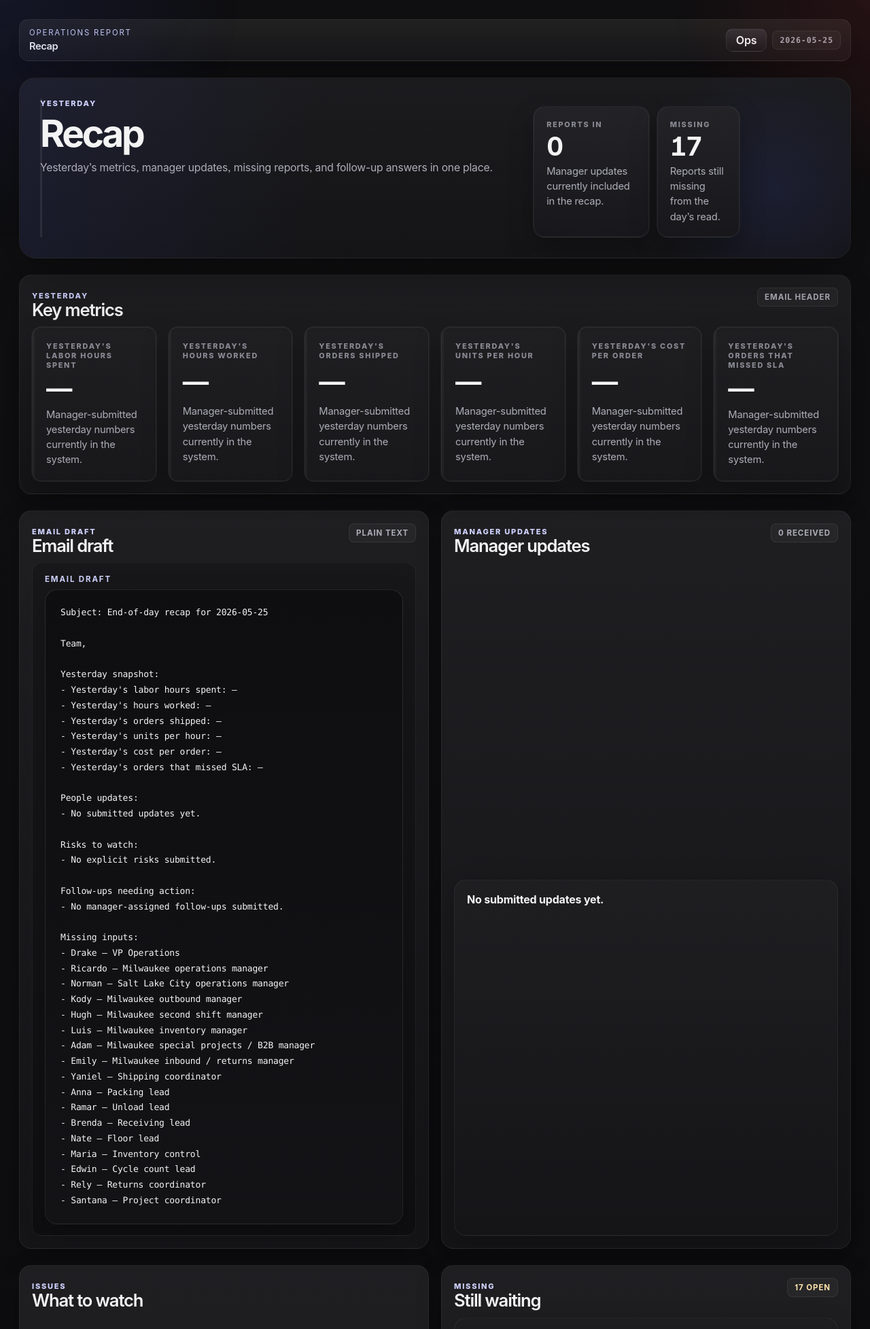
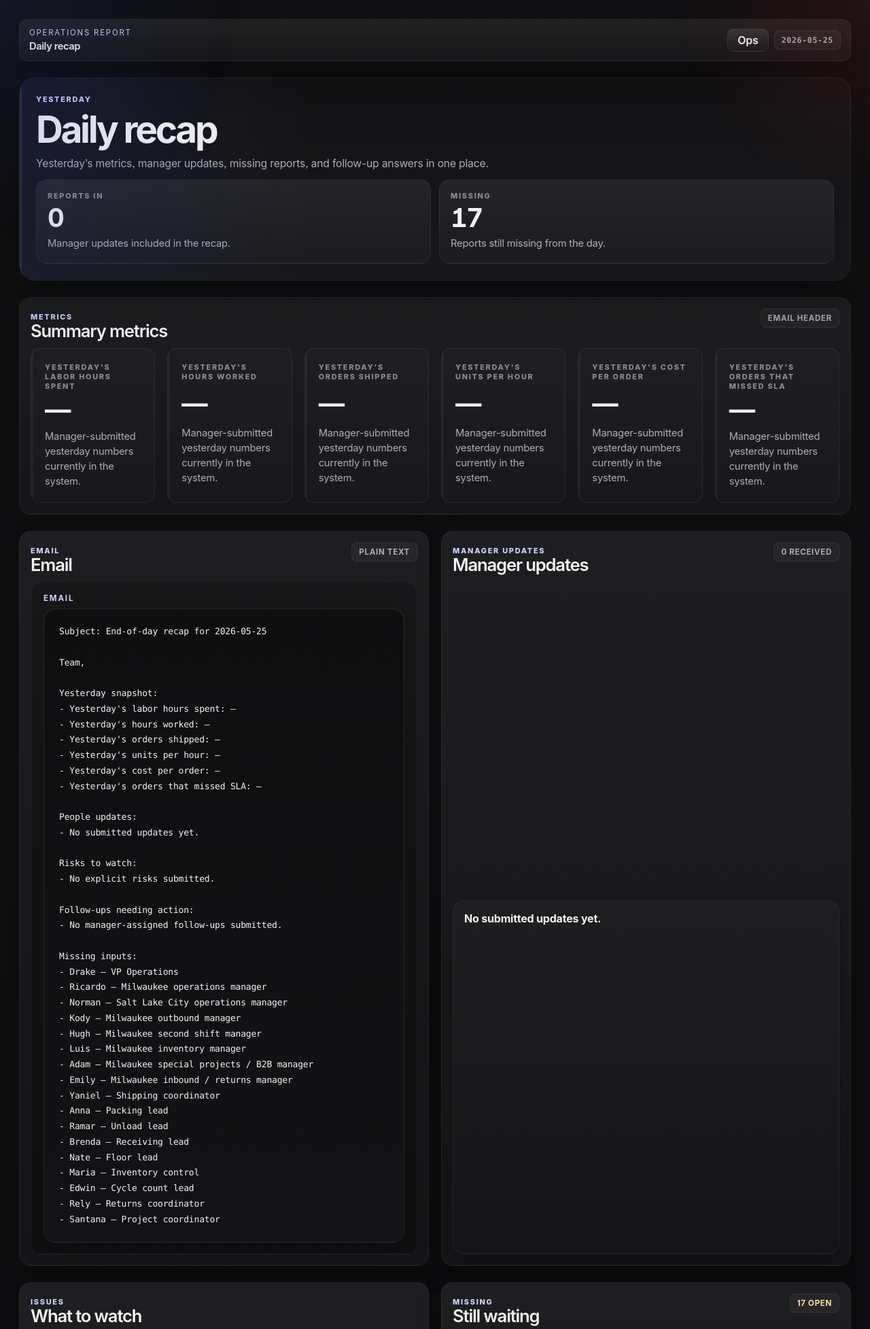
Before and after one commit to crootrabot-cpu/warehouse-shiftflow-input-ui, a FastAPI app: page /recap in a window 1280 px wide. Shown: the top 1955 px of the page at 68% size. Run offline with FastAPI, Linux system fonts and the light colour scheme; data comes from the database, SQL or seed files in the repository; data that the repository does not hold is empty.

Commit message:
feat: flatten ops dashboard and recap surfaces

```diff
--- a/templates/base.html
+++ b/templates/base.html
@@ -148,11 +148,11 @@
         justify-content: space-between;
         gap: var(--space-4);
         padding: 12px 14px;
-        border-radius: 18px;
-        background: linear-gradient(180deg, rgba(11, 14, 20, 0.94), rgba(8, 10, 15, 0.98));
+        border-radius: 14px;
+        background: rgba(11, 13, 18, 0.96);
         border: 1px solid rgba(255, 255, 255, 0.06);
-        box-shadow: 0 10px 28px rgba(0, 0, 0, 0.22);
-        backdrop-filter: blur(12px);
+        box-shadow: none;
+        backdrop-filter: none;
       }
 
       .brand-lockup {
@@ -190,11 +190,11 @@
         justify-content: center;
         min-height: 28px;
         padding: 0 10px;
-        border-radius: 999px;
+        border-radius: 8px;
         border: 1px solid var(--line);
         font-size: 0.72rem;
-        font-weight: 750;
-        letter-spacing: 0.08em;
+        font-weight: 700;
+        letter-spacing: 0.06em;
         text-transform: uppercase;
         background: rgba(255, 255, 255, 0.02);
         color: var(--text);
@@ -268,10 +268,10 @@
       .control-strip,
       .command-band,
       .milwaukee-spine__panel {
-        background: var(--surface);
+        background: rgba(255, 255, 255, 0.015);
         border: 1px solid var(--line);
-        box-shadow: var(--shadow-1), var(--shadow-2);
-        backdrop-filter: blur(16px);
+        box-shadow: none;
+        backdrop-filter: none;
       }
 
       .hero-card,
@@ -287,21 +287,14 @@
       .wide-card { width: 100%; }
 
       .hero-card {
-        padding: clamp(22px, 3vw, 30px);
-        background: var(--surface-hero);
+        padding: clamp(20px, 2.4vw, 24px);
+        background: rgba(255, 255, 255, 0.015);
         position: relative;
         overflow: hidden;
       }
 
       .hero-card::after {
-        content: "";
-        position: absolute;
-        inset: auto -12% -34% auto;
-        width: 280px;
-        height: 280px;
-        border-radius: 50%;
-        background: radial-gradient(circle, rgba(85, 96, 201, 0.14), transparent 66%);
-        pointer-events: none;
+        display: none;
       }
 
       .hero-grid,
@@ -337,11 +330,11 @@
         display: inline-flex;
         align-items: center;
         gap: 8px;
-        color: #aeb9ff;
+        color: var(--muted-2);
         text-transform: uppercase;
-        letter-spacing: 0.18em;
-        font-size: 0.69rem;
-        font-weight: 820;
+        letter-spacing: 0.14em;
+        font-size: 0.68rem;
+        font-weight: 760;
       }
 
       .hero-subtitle {
@@ -354,8 +347,12 @@
       .hero-strip {
         display: grid;
         gap: 12px;
-        grid-template-columns: 1.4fr repeat(2, minmax(0, 1fr));
+        grid-template-columns: repeat(4, minmax(0, 1fr));
         margin-top: 12px;
+      }
+
+      .hero-strip--compact {
+        grid-template-columns: repeat(auto-fit, minmax(160px, 1fr));
       }
 
       .signal-card,
@@ -369,12 +366,12 @@
       .control-strip,
       .command-band,
       .milwaukee-spine__panel {
-        border-radius: var(--radius-md);
-        padding: 18px;
+        border-radius: 12px;
+        padding: 16px;
       }
 
       .signal-card {
-        background: linear-gradient(180deg, rgba(16, 20, 28, 0.98), rgba(10, 12, 18, 0.98));
+        background: rgba(255, 255, 255, 0.015);
         min-height: 124px;
         display: grid;
         gap: 8px;
@@ -382,10 +379,8 @@
       }
 
       .signal-card--lead {
-        background:
-          linear-gradient(180deg, rgba(18, 22, 32, 0.99), rgba(10, 12, 18, 0.99)),
-          linear-gradient(90deg, rgba(85, 96, 201, 0.14), transparent 38%);
-        border-color: rgba(124, 137, 238, 0.2);
+        background: rgba(255, 255, 255, 0.02);
+        border-color: rgba(255, 255, 255, 0.08);
       }
 
       .signal-card__label,
@@ -421,7 +416,7 @@
       .question-block {
         display: grid;
         gap: 12px;
-        background: linear-gradient(180deg, rgba(17, 21, 31, 0.94), rgba(11, 14, 22, 0.98));
+        background: rgba(255, 255, 255, 0.015);
       }
 
       .graph-grid {
@@ -442,9 +437,9 @@
         display: grid;
         gap: 12px;
         padding: 14px;
-        border-radius: 16px;
+        border-radius: 12px;
         border: 1px solid var(--line);
-        background: linear-gradient(180deg, rgba(24, 31, 46, 0.95), rgba(15, 19, 29, 0.95));
+        background: rgba(255, 255, 255, 0.015);
       }
 
       .graph-bar-card--good { border-color: rgba(105, 208, 156, 0.22); }
@@ -724,6 +719,19 @@
         gap: 8px;
       }
 
+      .dashboard-lead-row {
+        display: flex;
+        flex-wrap: wrap;
+        justify-content: space-between;
+        align-items: flex-start;
+        gap: 16px;
+      }
+
+      .dashboard-lead-actions {
+        justify-content: flex-end;
+        align-self: flex-start;
+      }
+
       .command-band {
         display: grid;
         gap: 18px;
@@ -771,8 +779,8 @@
       }
 
       .kpi-card--lead {
-        background: linear-gradient(180deg, rgba(18, 22, 32, 0.99), rgba(9, 11, 17, 0.99));
-        border-color: rgba(124, 137, 238, 0.22);
+        background: rgba(255, 255, 255, 0.02);
+        border-color: rgba(255, 255, 255, 0.08);
         min-height: 190px;
       }
 
@@ -801,7 +809,7 @@
       }
 
       .milwaukee-spine__panel {
-        background: linear-gradient(180deg, rgba(13, 17, 25, 0.99), rgba(8, 10, 15, 0.99));
+        background: rgba(255, 255, 255, 0.015);
       }
 
       .milwaukee-spine__panel--owner {
--- a/templates/recap.html
+++ b/templates/recap.html
@@ -8,7 +8,7 @@
       <header class="app-topbar">
         <div class="brand-lockup">
           <span class="brand-lockup__meta">Operations report</span>
-          <span class="brand-lockup__title">Recap</span>
+          <span class="brand-lockup__title">Daily recap</span>
         </div>
         <div class="topbar-meta topbar-nav">
           <a class="button-link button-link--small" href="/dashboard">Ops</a>
@@ -16,33 +16,33 @@
         </div>
       </header>
 
-      <section class="hero-card">
-        <div class="hero-grid hero-grid--balanced">
+      <section class="hero-card dashboard-lead-card">
+        <div class="dashboard-lead-row">
           <div class="hero-copy">
             <div class="eyebrow">Yesterday</div>
-            <h1>Recap</h1>
+            <h1>Daily recap</h1>
             <p class="hero-subtitle">Yesterday’s metrics, manager updates, missing reports, and follow-up answers in one place.</p>
           </div>
-          <div class="hero-strip">
+        </div>
+        <div class="hero-strip hero-strip--compact">
           <article class="signal-card">
             <span class="signal-card__label">Reports in</span>
             <strong class="signal-card__value">{{ recap.submitted|length }}</strong>
-              <p class="signal-card__detail">Manager updates currently included in the recap.</p>
+            <p class="signal-card__detail">Manager updates included in the recap.</p>
           </article>
           <article class="signal-card">
             <span class="signal-card__label">Missing</span>
             <strong class="signal-card__value">{{ recap.missing|length }}</strong>
-              <p class="signal-card__detail">Reports still missing from the day’s read.</p>
+            <p class="signal-card__detail">Reports still missing from the day.</p>
           </article>
-          </div>
         </div>
       </section>
 
       <article class="question-block">
         <div class="panel-header">
           <div>
-            <div class="eyebrow">Yesterday</div>
-            <h2>Key metrics</h2>
+              <div class="eyebrow">Metrics</div>
+              <h2>Summary metrics</h2>
           </div>
           <span class="meta-chip meta-chip--subtle">email header</span>
         </div>
@@ -61,13 +61,13 @@
         <article class="question-block">
           <div class="panel-header">
             <div>
-              <div class="eyebrow">Email draft</div>
-              <h2>Email draft</h2>
+              <div class="eyebrow">Email</div>
+              <h2>Email</h2>
             </div>
             <span class="meta-chip meta-chip--subtle">plain text</span>
           </div>
           <div class="command-note">
-            <span class="command-note__label">Email draft</span>
+            <span class="command-note__label">Email</span>
             <div class="report-answer-card" data-ui="email-draft" style="padding: 0; overflow: hidden;">
               <pre class="command-pre">{{ recap.email_body }}</pre>
             </div>
```
Also changed, not shown: templates/dashboard.html (+34 -54 lines), tests/test_pages.py (+16 -12 lines). Lines whose indentation alone changed are shown as unchanged.
